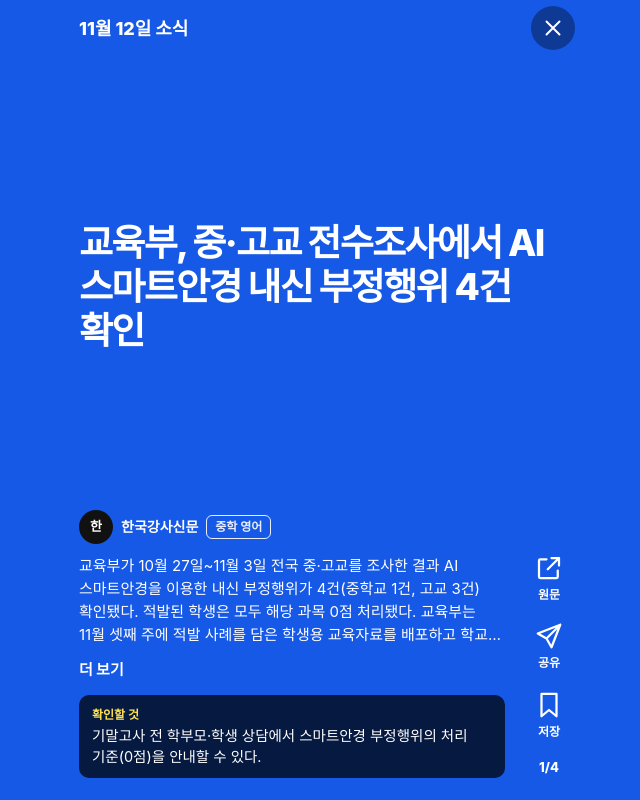
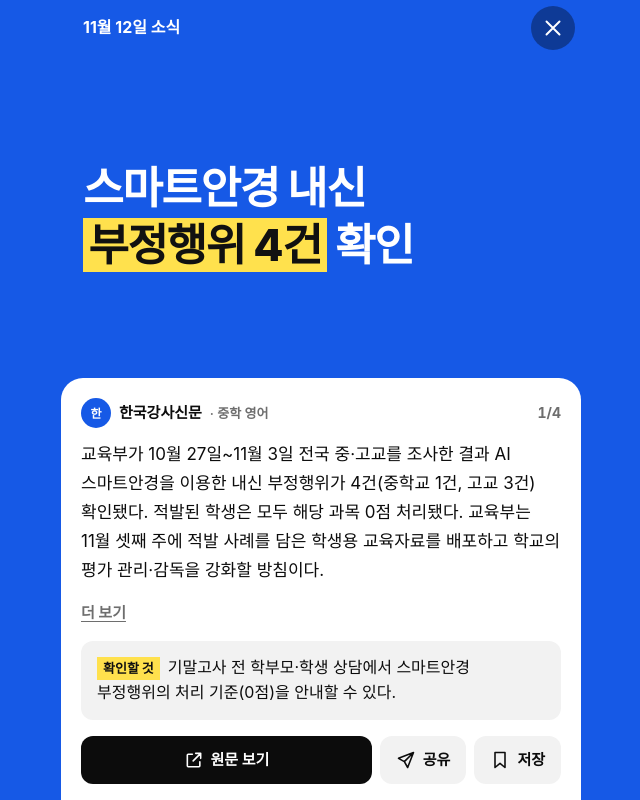
Before and after one commit to Jae99-Hub/edu-briefing, a plain HTML site: page index.html in a window 1280 px wide. Both pictures are taken after a click on the button 640 px from the left and 249 px from the top of the page. Shown: the top 800 px of the page, without its empty margins (319-959 px from the left). Drawn offline with Linux system fonts and the light colour scheme; a web font is replaced by a local one.

Commit message:
가독성: 글자 키우고 자간·줄 간격 넓힘, 큰 보기의 긴 글은 읽기 판 위로
- 바탕 글자 16px, 소식 제목 18px, 줄 순서를 제목 → 확인 → 출처로
- 큰 보기: 위는 분야 색에 제목만, 아래 읽기 판에 요약·확인할 것·단추 한 줄
- 지난 사흘 브리핑에 짧은 제목(card_title)과 핵심어(keyword) 추가
- 지시문: why 는 60자 이내, 뻔한 말이면 비워 둠

Co-Authored-By: Claude Fable 5.2 <noreply@anthropic.com>

```diff
--- a/app.js
+++ b/app.js
@@ -431,7 +431,7 @@
       var url = safeUrl(it.url);
       if (url) {
         var a = el("a"); a.href = url; a.target = "_blank"; a.rel = "noopener noreferrer";
-        a.innerHTML = I.open; a.appendChild(el("span", null, "원문"));
+        a.innerHTML = I.open; a.appendChild(el("span", null, "원문 보기"));
         a.setAttribute("aria-label", "원문 보기 (새 창)");
         side.appendChild(a);
         var s = el("button"); s.type = "button"; s.innerHTML = I.share; s.appendChild(el("span", null, "공유"));
@@ -440,7 +440,7 @@
         side.appendChild(s);
       }
       side.appendChild(saveBtn(it, i, true));
-      side.appendChild(el("span", "n", (n + 1) + "/" + order.length));
+      src.appendChild(el("span", "n", (n + 1) + "/" + order.length));
       low.appendChild(side);
       inn.appendChild(low);
       r.appendChild(inn);
--- a/briefings/2026-11-11.json
+++ b/briefings/2026-11-11.json
@@ -6,6 +6,8 @@
     {
       "category": "학원 운영",
       "title": "유료 학습 교재 불법 공유 '피뎁방' 다시 늘어, 수능 앞두고 법적 문제 경고",
+      "card_title": "유료 교재 불법 공유 '피뎁방' 다시 늘어",
+      "keyword": "피뎁방",
       "summary": "문체부가 근절했다고 밝혔던 불법 PDF 교재 공유방이 다시 늘어 32만 명 규모로 보도됐다. 기사 요약문에는 저작권자 허락 없이 유료 학습 교재를 공유하면 법적 문제에 휘말릴 수 있다는 학원 관계자의 말이 실려 있다. 자세한 단속 계획은 확인하지 못했다.",
       "why": "학원에서 쓰는 교재·교과서 본문 자료를 공유방에 올리거나 내려받지 않도록 직원과 학생에게 안내할 필요가 있다.",
       "source": "중앙일보",
@@ -15,6 +17,8 @@
     {
       "category": "에듀테크 · AI",
       "title": "청소년보호법 개정안 발의, 감정 교류형 AI 챗봇에 이용시간 제한·위기대응 의무",
+      "card_title": "AI 챗봇 청소년 이용시간 제한 법안 발의",
+      "keyword": "이용시간 제한",
       "summary": "이주영 의원이 11월 6일 발의하고 10일 공개한 청소년보호법 개정안은 사람처럼 대화하는 '관계형 AI 서비스' 사업자에게 연령 확인, 유해 콘텐츠 방지, 자해 위기대응 체계 점검을 요구한다. 청소년에게 AI와 대화 중임을 주기적으로 알리고 과도한 이용을 경고해야 한다. 정보검색·번역·학습보조가 주목적인 서비스는 제외되며, 공포 1년 뒤 시행된다.",
       "why": "학습용 AI 도구는 적용 대상에서 제외되지만, 학생에게 AI 챗봇을 안내할 때 학습 목적 서비스인지 구분해 두면 좋다.",
       "source": "한국교육신문",
@@ -24,6 +28,8 @@
     {
       "category": "입시 · 고입",
       "title": "2033학년도 대입 개편 시안 발표 연기, 12월 후기고 입시 본격화",
+      "card_title": "2033 대입 개편 시안 발표 연기",
+      "keyword": "발표 연기",
       "summary": "중앙일보 기획기사에 따르면 국가교육위원회가 10월 말로 예정했던 2033학년도 대입 개편 시안 발표를 미뤘고, 수능 절대평가와 서·논술형 도입은 논의 중이며 확정된 것은 없다. 12월에는 자사고·외고·국제고 등 후기고 입시가 시작된다. 일부 고교는 중1 성적부터 반영하므로 중학교 입학 전부터 유형별 선발 방식을 알아야 한다고 짚었다.",
       "why": "중3 학부모에게 후기고 일정을, 중1·중2 학부모에게는 일부 고교가 중1 성적부터 반영한다는 점을 상담에서 안내할 수 있다.",
       "source": "중앙일보",
--- a/briefings/2026-11-12.json
+++ b/briefings/2026-11-12.json
@@ -6,6 +6,8 @@
     {
       "category": "중학 영어 · 내신",
       "title": "교육부, 중·고교 전수조사에서 AI 스마트안경 내신 부정행위 4건 확인",
+      "card_title": "스마트안경 내신 부정행위 4건 확인",
+      "keyword": "부정행위 4건",
       "summary": "교육부가 10월 27일~11월 3일 전국 중·고교를 조사한 결과 AI 스마트안경을 이용한 내신 부정행위가 4건(중학교 1건, 고교 3건) 확인됐다. 적발된 학생은 모두 해당 과목 0점 처리됐다. 교육부는 11월 셋째 주에 적발 사례를 담은 학생용 교육자료를 배포하고 학교의 평가 관리·감독을 강화할 방침이다.",
       "why": "기말고사 전 학부모·학생 상담에서 스마트안경 부정행위의 처리 기준(0점)을 안내할 수 있다.",
       "source": "한국강사신문",
@@ -15,6 +17,8 @@
     {
       "category": "에듀테크 · AI",
       "title": "서·논술형 평가 확대로 AI 채점 확산, 교사 점수와 차이 나고 학생·학부모 고지는 드물어",
+      "card_title": "AI 채점 확산, 교사 점수와 차이 커",
+      "keyword": "AI 채점",
       "summary": "시대 취재진이 중2 역사 논술형 답안 3건으로 경기교육청 AI 채점 지원 시스템을 시험한 결과 교사 점수와 차이가 컸다(만점 답안에 10점 등). 대부분 AI가 1차 채점하고 교사가 검증하지만 AI 활용을 학생·학부모에게 고지하지 않는 학교가 많다. 서울교육청은 내년부터 희망하는 모든 중고교에 AI 채점 시스템을 지원할 예정이다.",
       "why": "서술형 문항의 채점 기준표와 모범답안을 학생 수준에 맞게 명확히 두는 것이 중요하다는 점을 확인할 수 있다.",
       "source": "시대",
@@ -24,6 +28,8 @@
     {
       "category": "에듀테크 · AI",
       "title": "경기교육청 공청회, 중학생은 교사가 정한 범위 안에서 AI 제한 사용 제안",
+      "card_title": "경기교육청, 중학생 AI 제한 사용 제안",
+      "keyword": "제한 사용",
       "summary": "경기도교육청이 9일 공청회에서 학교급별 학생 AI 활용 기준안을 논의했다. 중학교는 교사가 정한 범위 안에서 제한적으로 사용하고, 고등학교는 활용 내역·출처 공개와 검증을 전제로 허용하는 방안이다. 확정된 규정이 아닌 검토 단계 제안이며, 2027년 1월 5일 선포식에서 정책 방향을 발표할 예정이다.",
       "why": "AI 활용 숙제나 학습 도구를 설계할 때 교사가 범위를 정하는 구조인지 확인해 볼 수 있다.",
       "source": "아시아타임즈",
@@ -33,6 +39,8 @@
     {
       "category": "입시 · 고입",
       "title": "경기교육청, 수원 고교 원거리 배정 개선안을 내년 상반기 마련",
+      "card_title": "수원 고교 원거리 배정, 내년 개선안",
+      "keyword": "원거리 배정",
       "summary": "수원 고교 학군은 북서부·남동부 2개 구역이어서 2지망 추첨 시 집에서 먼 학교에 배정되는 사례가 있다. 수원교육지원청은 연말까지 4개 구별 학부모 간담회와 공청회를 거치고 연구용역을 통해 내년 상반기 중 개선안을 낼 계획이다. 학교 선택권 축소를 우려하는 일부 학부모의 반대가 과제다.",
       "why": "수원 지역 중3 학부모 상담에서 고교 배정 방식이 바뀔 수 있다는 점을 안내할 수 있다.",
       "source": "연합뉴스",
--- a/style.css
+++ b/style.css
@@ -18,11 +18,11 @@
   --ease: cubic-bezier(.2, .7, .2, 1);
 }
 @media (prefers-color-scheme: dark) {
-  :root { --ground: #000000; --raised: #161616; --border: #262626; --text: #f5f5f5; --muted: #a8a8a8; --link: #8fc3ff; --seen: #3a3a3a; color-scheme: dark; }
+  :root { --ground: #000000; --raised: #161616; --border: #262626; --text: #ececec; --muted: #a8a8a8; --link: #8fc3ff; --seen: #3a3a3a; color-scheme: dark; }
 }
 * { box-sizing: border-box; }
 html { -webkit-text-size-adjust: 100%; }
-body { margin: 0; background: var(--ground); color: var(--text); font-family: var(--font); font-size: 15px; line-height: 1.5; word-break: keep-all; overflow-wrap: anywhere; -webkit-font-smoothing: antialiased; }
+body { margin: 0; background: var(--ground); color: var(--text); font-family: var(--font); font-size: 16px; line-height: 1.6; word-break: keep-all; overflow-wrap: anywhere; -webkit-font-smoothing: antialiased; }
 button, select { font: inherit; color: inherit; }
 a { color: inherit; }
 .sr { position: absolute; width: 1px; height: 1px; overflow: hidden; clip: rect(0 0 0 0); white-space: nowrap; }
@@ -53,37 +53,37 @@ mark { background: var(--mk, var(--marker)); color: var(--marker-ink); padding:
 
 /* 화면 머리: 날짜와 건수 */
 .mast { padding: 14px 16px 0; }
-.mast h1 { margin: 0; font-size: 28px; font-weight: 800; letter-spacing: -0.04em; line-height: 1.2; }
-.mast .count { margin: 2px 0 0; font-size: 14px; font-weight: 600; color: var(--muted); }
-.mast .stale { margin: 12px 0 0; padding: 10px 12px; border-radius: 10px; background: var(--raised); font-size: 14px; line-height: 1.5; }
+.mast h1 { margin: 0; font-size: 28px; font-weight: 800; letter-spacing: -0.03em; line-height: 1.25; }
+.mast .count { margin: 4px 0 0; font-size: 15px; font-weight: 600; color: var(--muted); }
+.mast .stale { margin: 12px 0 0; padding: 12px 14px; border-radius: 10px; background: var(--raised); font-size: 15px; line-height: 1.55; }
 
 /* 으뜸 소식: 분야 색 카드 */
-.lead { display: flex; flex-direction: column; gap: 14px; width: calc(100% - 32px); margin: 16px 16px 6px; padding: 18px 18px 20px; border: 0; border-radius: 18px; background: var(--c); color: var(--c-ink); text-align: left; font: inherit; cursor: pointer; transition: transform .2s var(--ease), filter .15s; }
+.lead { display: flex; flex-direction: column; gap: 14px; width: calc(100% - 32px); margin: 16px 16px 6px; padding: 20px 20px 22px; border: 0; border-radius: 18px; background: var(--c); color: var(--c-ink); text-align: left; font: inherit; cursor: pointer; transition: transform .2s var(--ease), filter .15s; }
 .lead:hover { filter: brightness(1.05); }
 .lead:active { transform: scale(.985); }
 .lead:focus-visible { outline-offset: 3px; border-radius: 18px; }
-.l-top { display: flex; align-items: center; gap: 10px; min-width: 0; font-size: 13px; font-weight: 600; }
+.l-top { display: flex; align-items: center; gap: 10px; min-width: 0; font-size: 14px; font-weight: 600; }
 .l-top .tag { flex: none; padding: 5px 9px; border-radius: 6px; background: var(--c-ink); color: var(--c); font-weight: 800; }
 .l-top .by { min-width: 0; overflow: hidden; text-overflow: ellipsis; white-space: nowrap; }
-.lead h2 { margin: 0; font-weight: 800; letter-spacing: -0.04em; line-height: 1.24; text-wrap: balance; }
-.lead h2.l { font-size: clamp(26px, 7.6vw, 31px); }
+.lead h2 { margin: 0; font-weight: 800; letter-spacing: -0.03em; line-height: 1.34; text-wrap: balance; }
+.lead h2.l { font-size: clamp(27px, 7.6vw, 32px); }
 .lead h2.s { font-size: clamp(23px, 6.6vw, 27px); }
-.l-why { margin: 0; padding-top: 14px; border-top: 1px solid currentColor; border-top-color: color-mix(in srgb, currentColor 28%, transparent); font-size: 15px; line-height: 1.5; font-weight: 600; }
-.l-why i, .d-why i { font-style: normal; font-size: 12px; font-weight: 800; background: var(--mk, var(--marker)); color: var(--marker-ink); padding: 1px 5px; margin-right: 7px; }
+.l-why { margin: 0; padding-top: 14px; border-top: 1px solid currentColor; border-top-color: color-mix(in srgb, currentColor 28%, transparent); font-size: 16px; line-height: 1.6; font-weight: 600; }
+.l-why i, .d-why i { font-style: normal; font-size: 13px; font-weight: 800; background: var(--mk, var(--marker)); color: var(--marker-ink); padding: 1px 5px; margin-right: 7px; }
 
 /* 소식 줄: 오늘 화면의 나머지 소식, 저장 목록 */
 .d-list { list-style: none; margin: 4px 8px 0; padding: 0; }
 .d-list li { position: relative; }
-.d-list li + li::before { content: ""; position: absolute; top: 0; left: 64px; right: 8px; border-top: 1px solid var(--border); }
-.d-row { display: flex; align-items: flex-start; gap: 12px; width: 100%; padding: 14px 8px; border: 0; background: none; border-radius: 12px; text-align: left; font: inherit; color: inherit; text-decoration: none; cursor: pointer; transition: background .15s; }
+.d-list li + li::before { content: ""; position: absolute; top: 0; left: 66px; right: 8px; border-top: 1px solid var(--border); }
+.d-row { display: flex; align-items: flex-start; gap: 14px; width: 100%; padding: 18px 8px; border: 0; background: none; border-radius: 12px; text-align: left; font: inherit; color: inherit; text-decoration: none; cursor: pointer; transition: background .15s; }
 .d-row:hover { background: var(--raised); }
 .d-row:active { background: var(--border); }
 .d-cat { flex: none; width: 44px; height: 44px; border-radius: 12px; background: var(--c); color: var(--c-ink); display: grid; place-items: center; font-size: 13px; font-weight: 800; letter-spacing: -0.03em; }
-.d-txt { flex: 1; min-width: 0; display: flex; flex-direction: column; gap: 3px; }
-.d-txt b { font-size: 17px; font-weight: 700; line-height: 1.35; letter-spacing: -0.025em; }
+.d-txt { flex: 1; min-width: 0; display: flex; flex-direction: column; gap: 6px; }
+.d-txt b { font-size: 18px; font-weight: 700; line-height: 1.42; letter-spacing: -0.02em; }
 .d-txt mark { background: var(--marker); }
-.d-by { font-size: 13px; color: var(--muted); }
-.d-why { margin: 3px 0 0; font-size: 14.5px; line-height: 1.5; }
+.d-by { order: 3; font-size: 14px; color: var(--muted); }
+.d-why { margin: 0; font-size: 16px; line-height: 1.6; }
 .d-why i { background: var(--marker); }
 .unsave { position: absolute; top: 6px; right: 0; color: var(--muted); }
 .unsave svg { width: 20px; height: 20px; }
@@ -91,9 +91,9 @@ mark { background: var(--mk, var(--marker)); color: var(--marker-ink); padding:
 
 /* 화면 끝: 전날 보기, 안내 */
 .foot { margin-top: 22px; padding: 22px 16px 8px; border-top: 1px solid var(--border); display: flex; flex-direction: column; align-items: flex-start; gap: 12px; }
-.foot p { margin: 0; color: var(--muted); font-size: 13px; line-height: 1.6; max-width: 62ch; }
-.foot .note { font-size: 14px; }
-.btn { display: inline-flex; align-items: center; justify-content: center; min-height: 44px; padding: 0 20px; border-radius: 10px; border: 0; background: var(--raised); color: var(--text); font-weight: 700; font-size: 15px; text-decoration: none; cursor: pointer; transition: transform .1s; }
+.foot p { margin: 0; color: var(--muted); font-size: 14px; line-height: 1.65; max-width: 62ch; }
+.foot .note { font-size: 15px; }
+.btn { display: inline-flex; align-items: center; justify-content: center; min-height: 46px; padding: 0 20px; border-radius: 10px; border: 0; background: var(--raised); color: var(--text); font-weight: 700; font-size: 16px; text-decoration: none; cursor: pointer; transition: transform .1s; }
 .btn:active { transform: scale(.97); }
 .btn:disabled { opacity: .4; cursor: default; }
 
@@ -101,16 +101,16 @@ mark { background: var(--mk, var(--marker)); color: var(--marker-ink); padding:
 .av { width: 34px; height: 34px; flex: none; border-radius: 50%; background: var(--c); color: var(--c-ink); display: grid; place-items: center; font-size: 13px; font-weight: 800; }
 
 /* 지난 소식 목록 */
-.list-h { font-size: 28px; font-weight: 800; letter-spacing: -0.04em; line-height: 1.2; margin: 14px 16px 8px; }
+.list-h { font-size: 28px; font-weight: 800; letter-spacing: -0.03em; line-height: 1.25; margin: 14px 16px 8px; }
 .rows { display: flex; flex-direction: column; padding: 0 8px; }
-.row { display: flex; align-items: flex-start; gap: 12px; width: 100%; padding: 12px 8px; border: 0; background: none; text-align: left; cursor: pointer; border-radius: 12px; text-decoration: none; color: inherit; font: inherit; }
+.row { display: flex; align-items: flex-start; gap: 14px; width: 100%; padding: 14px 8px; border: 0; background: none; text-align: left; cursor: pointer; border-radius: 12px; text-decoration: none; color: inherit; font: inherit; }
 .row:hover { background: var(--raised); }
 .thumb.day { width: 44px; height: 44px; flex: none; border-radius: 12px; display: grid; place-items: center; font-size: 17px; font-weight: 800; background: var(--raised); color: var(--text); font-variant-numeric: tabular-nums; }
 .row[aria-current="true"] .thumb.day { background: var(--text); color: var(--ground); }
 .row .t { min-width: 0; flex: 1; display: flex; flex-direction: column; gap: 2px; }
-.row .t b { font-size: 16px; font-weight: 700; letter-spacing: -0.02em; }
-.row .t .sub { font-size: 14.5px; line-height: 1.45; }
-.row .t .n { font-size: 13px; color: var(--muted); }
+.row .t b { font-size: 17px; font-weight: 700; letter-spacing: -0.02em; }
+.row .t .sub { font-size: 16px; line-height: 1.55; }
+.row .t .n { font-size: 14px; color: var(--muted); }
 .empty-note { padding: 40px 24px; text-align: center; color: var(--muted); }
 .empty-note b { display: block; color: var(--text); font-size: 17px; margin-bottom: 4px; }
 
@@ -122,44 +122,48 @@ mark { background: var(--mk, var(--marker)); color: var(--marker-ink); padding:
 .tabbar button[aria-current="page"] .fillable { fill: currentColor; }
 .tabbar button:active svg, .tabbar a:active svg { transform: scale(.9); }
 
-/* 릴스 보기: 세로로 한 장씩 */
+/* 큰 보기: 세로로 한 장씩. 위는 분야 색에 제목, 아래는 읽기 판에 요약 · 확인할 것 · 단추 */
 .reels { position: fixed; inset: 0; z-index: 50; background: #000; color: #fff; }
 .reels[hidden] { display: none; }
 .r-track { height: 100%; overflow-y: auto; scroll-snap-type: y mandatory; scrollbar-width: none; overscroll-behavior: contain; }
 .r-track::-webkit-scrollbar { display: none; }
 .reel { height: 100vh; height: 100dvh; scroll-snap-align: start; scroll-snap-stop: always; position: relative; background: var(--c); color: var(--c-ink); display: flex; justify-content: center; }
-.reel-in { width: 100%; max-width: 520px; height: 100%; display: flex; flex-direction: column; padding: calc(env(safe-area-inset-top) + 64px) 0 calc(env(safe-area-inset-bottom) + 22px) 18px; }
-.reel .bigt { margin: 0; font-weight: 800; letter-spacing: -0.045em; line-height: 1.18; padding-right: 18px; }
-.reel .bigt.l { font-size: clamp(38px, 11vw, 52px); }
-.reel .bigt.m { font-size: clamp(32px, 9.4vw, 44px); }
-.reel .bigt.s { font-size: clamp(27px, 8vw, 37px); }
-.reel .bigt { margin-block: auto; }
-.reel .low { display: flex; align-items: flex-end; gap: 12px; }
-.reel .txt { flex: 1; min-width: 0; display: flex; flex-direction: column; gap: 10px; }
-.reel .src { display: flex; align-items: center; gap: 8px; font-size: 14px; font-weight: 700; }
-.reel .src .av { background: #111; color: #fff; }
-.reel .chip { font-size: 12px; font-weight: 700; border: 1px solid currentColor; border-radius: 6px; padding: 2px 8px; opacity: .9; }
-.reel .sum { margin: 0; font-size: 15px; line-height: 1.55; }
-.reel .sum.clamp { display: -webkit-box; -webkit-line-clamp: 4; -webkit-box-orient: vertical; overflow: hidden; }
-.reel .sum-more { align-self: flex-start; border: 0; background: none; padding: 0; color: inherit; font-weight: 800; cursor: pointer; min-height: 28px; }
-.reel .todo { background: rgba(0,0,0,.72); color: #fff; border-radius: 10px; padding: 11px 13px; font-size: 14.5px; line-height: 1.45; }
-.reel .todo b { display: block; color: var(--marker); font-size: 12px; margin-bottom: 2px; }
-.reel .side { flex: none; width: 64px; display: flex; flex-direction: column; align-items: center; gap: 16px; }
-.reel .side a, .reel .side button { display: flex; flex-direction: column; align-items: center; gap: 3px; border: 0; background: none; color: inherit; text-decoration: none; font-size: 12px; font-weight: 700; cursor: pointer; min-width: 48px; }
-.reel .side svg { width: 30px; height: 30px; fill: none; stroke: currentColor; stroke-width: 1.8; stroke-linecap: round; stroke-linejoin: round; }
+.reel-in { width: 100%; max-width: 520px; height: 100%; display: flex; flex-direction: column; padding-top: calc(env(safe-area-inset-top) + 56px); }
+.reel .bigt { margin: auto 0; padding: 16px 22px; font-weight: 800; letter-spacing: -0.03em; line-height: 1.3; text-wrap: balance; }
+.reel .bigt.l { font-size: clamp(32px, 9.4vw, 44px); }
+.reel .bigt.m { font-size: clamp(28px, 8vw, 37px); }
+.reel .bigt.s { font-size: clamp(25px, 7vw, 32px); }
+.reel .low { flex: none; max-height: 68%; overflow-y: auto; overscroll-behavior: contain; display: flex; flex-direction: column; gap: 16px; background: var(--ground); color: var(--text); border-radius: 22px 22px 0 0; padding: 20px 20px calc(env(safe-area-inset-bottom) + 16px); }
+.reel .txt { display: flex; flex-direction: column; gap: 12px; min-width: 0; }
+.reel .src { display: flex; align-items: center; gap: 8px; font-size: 15px; font-weight: 700; }
+.reel .src .av { width: 30px; height: 30px; font-size: 12px; }
+.reel .chip { font-size: 13px; font-weight: 600; color: var(--muted); }
+.reel .chip::before { content: "· "; }
+.reel .sum { margin: 0; font-size: 17px; line-height: 1.7; }
+.reel .sum.clamp { display: -webkit-box; -webkit-line-clamp: 6; -webkit-box-orient: vertical; overflow: hidden; }
+.reel .sum-more { align-self: flex-start; border: 0; background: none; padding: 0; color: var(--muted); font-weight: 700; font-size: 15px; cursor: pointer; min-height: 32px; text-decoration: underline; text-underline-offset: 3px; }
+.reel .todo { background: var(--raised); border-radius: 12px; padding: 14px 16px; font-size: 16px; line-height: 1.6; }
+.reel .todo b { display: inline-block; font-size: 13px; font-weight: 800; background: var(--marker); color: var(--marker-ink); padding: 1px 6px; margin-right: 8px; }
+.reel .side { display: flex; align-items: center; gap: 8px; }
+.reel .side a, .reel .side button { display: inline-flex; align-items: center; justify-content: center; gap: 7px; min-height: 48px; padding: 0 16px; white-space: nowrap; border: 0; border-radius: 12px; background: var(--raised); color: var(--text); text-decoration: none; font: inherit; font-size: 15px; font-weight: 700; cursor: pointer; transition: transform .1s; }
+.reel .side a { flex: 1; background: var(--text); color: var(--ground); }
+.reel .side a:active, .reel .side button:active { transform: scale(.97); }
+.reel .side svg { width: 20px; height: 20px; flex: none; fill: none; stroke: currentColor; stroke-width: 1.9; stroke-linecap: round; stroke-linejoin: round; }
 .reel .side button[aria-pressed="true"] svg { fill: currentColor; }
-.reel .side .n { font-size: 13px; font-weight: 800; }
+.reel .src .n { margin-left: auto; font-size: 14px; font-weight: 700; color: var(--muted); font-variant-numeric: tabular-nums; }
 .reel.sum-reel { background: #111; color: #fff; }
-.reel.sum-reel .bigt { margin-top: 8px; }
-.reel.sum-reel .head2 { margin: 16px 18px 0 0; font-size: 16px; line-height: 1.55; color: #ddd; }
-.reel.sum-reel ul { list-style: none; margin: 18px 18px 0 0; padding: 0; display: flex; flex-direction: column; gap: 10px; }
-.reel.sum-reel li { border-radius: 10px; padding: 12px 14px; background: var(--c); color: var(--c-ink); font-size: 14.5px; line-height: 1.45; font-weight: 600; }
-.reel.sum-reel li b { display: block; font-size: 12px; font-weight: 800; opacity: .85; }
+.reel.sum-reel .reel-in { padding: calc(env(safe-area-inset-top) + 64px) 20px calc(env(safe-area-inset-bottom) + 22px); overflow-y: auto; }
+.reel.sum-reel .bigt { margin: 8px 0 0; padding: 0; }
+.reel.sum-reel .head2 { margin: 16px 0 0; font-size: 17px; line-height: 1.65; color: #dddddd; }
+.reel.sum-reel ul { list-style: none; margin: 20px 0 0; padding: 0; display: flex; flex-direction: column; gap: 10px; }
+.reel.sum-reel li { border-radius: 12px; padding: 14px 16px; background: var(--c); color: var(--c-ink); font-size: 16px; line-height: 1.55; font-weight: 600; }
+.reel.sum-reel li b { display: block; font-size: 13px; font-weight: 800; margin-bottom: 2px; }
 .reel.end-reel { background: #000; color: #fff; align-items: center; }
-.reel.end-reel .reel-in { justify-content: center; align-items: center; text-align: center; gap: 12px; padding-left: 24px; padding-right: 24px; }
+.reel.end-reel .reel-in { justify-content: center; align-items: center; text-align: center; gap: 12px; padding: 0 24px; }
+.reel.end-reel .bigt { margin: 0; padding: 0; }
 .r-bar { position: fixed; top: 0; left: 0; right: 0; z-index: 2; display: flex; justify-content: center; pointer-events: none; padding-top: env(safe-area-inset-top); }
-.r-bar-in { width: 100%; max-width: 520px; height: 56px; display: flex; align-items: center; justify-content: space-between; padding: 0 6px 0 18px; pointer-events: auto; }
-.r-bar .ttl { font-size: 18px; font-weight: 800; color: #fff; mix-blend-mode: difference; }
+.r-bar-in { width: 100%; max-width: 520px; height: 56px; display: flex; align-items: center; justify-content: space-between; padding: 0 6px 0 22px; pointer-events: auto; }
+.r-bar .ttl { font-size: 16px; font-weight: 700; color: #fff; mix-blend-mode: difference; }
 .r-bar .icon-btn { color: #fff; background: rgba(0,0,0,.35); }
 .r-bar .icon-btn:hover { background: rgba(0,0,0,.55); }
 
```
Also changed, not shown: briefings/2026-11-10.json (+10 -0 lines), index.html (+2 -2 lines), 1 other file.
